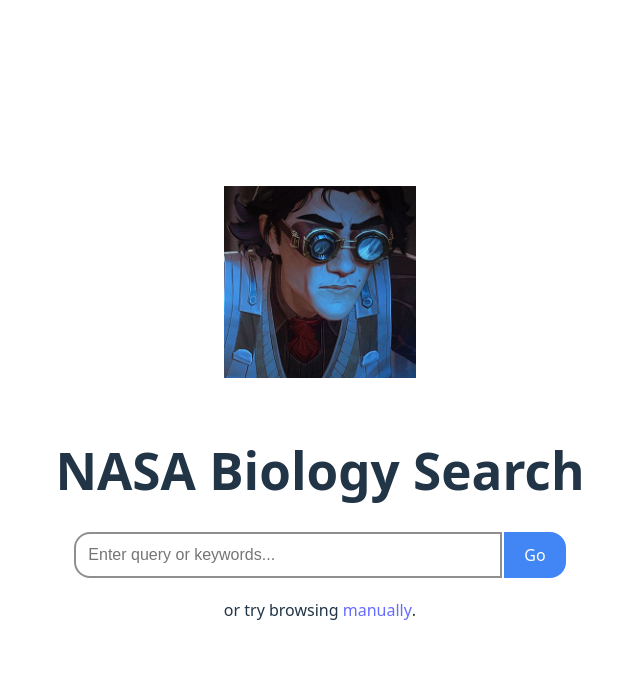
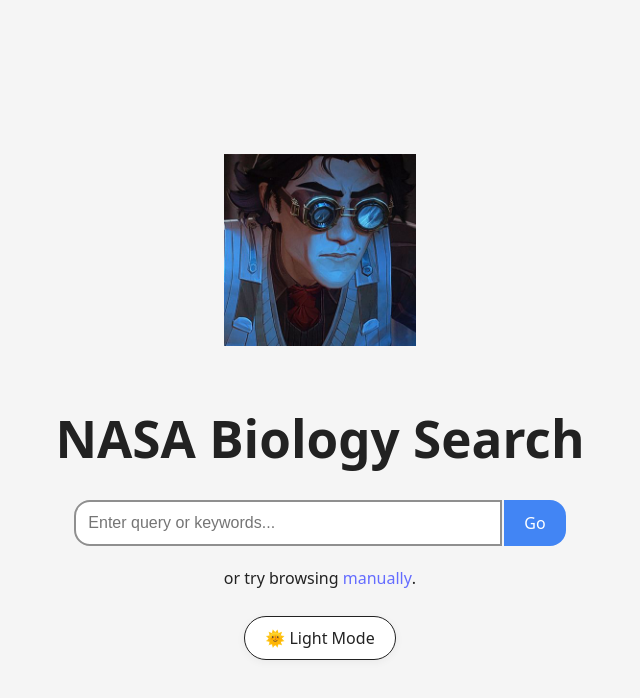
Before and after one commit to yaboi-jepoy/SpaceBiologyEngine, a React (Vite) app in the folder sbe/: page / in a window 1280 px wide. Shown: the top 698 px of the page, without its empty margins (320-960 px from the left). Built offline with nearby package versions, Linux system fonts and the light colour scheme.

Commit message:
added light mode and dark mode button

```diff
--- a/sbe/src/App.jsx
+++ b/sbe/src/App.jsx
@@ -3,6 +3,7 @@
 import SearchBar from './components/searchbar';
 import Sidebar from './components/sidebar';
 import viktorImage from './assets/viktor.jpg'
+import ThemeToggle from './components/themetoggle';
 
 function App() {
   return (
@@ -12,6 +13,7 @@
       <h1>NASA Biology Search</h1>
       <SearchBar />
       <p>or try browsing <a href="">manually</a>.</p>
+      <ThemeToggle />
     </div>
   )
 }
--- /dev/null
+++ b/sbe/src/components/themetoggle.css
@@ -0,0 +1,35 @@
+/* ...existing code... */
+
+.theme-toggle-btn {
+  padding: 10px 20px;
+  border: 1px solid;
+  border-radius: 25px;
+  cursor: pointer;
+  font-size: 1rem;
+  transition: background 0.3s, color 0.3s;
+  margin: 10px;
+}
+
+body.light {
+  background: #f5f5f5;
+  color: #222;
+}
+
+body.dark {
+  background: #222;
+  color: #f5f5f5;
+}
+
+body.light .theme-toggle-btn {
+  background: #fff;
+  color: #222;
+  box-shadow: 0 2px 8px rgba(0,0,0,0.05);
+}
+
+body.dark .theme-toggle-btn {
+  background: #333;
+  color: #f5f5f5;
+  box-shadow: 0 2px 8px rgba(0,0,0,0.2);
+}
+
+/* ...existing code... */
--- /dev/null
+++ b/sbe/src/components/themetoggle.jsx
@@ -0,0 +1,22 @@
+import React, { useState, useEffect } from 'react';
+import './themetoggle.css';
+
+const ThemeToggle = () => {
+  const [theme, setTheme] = useState('light');
+
+  useEffect(() => {
+    document.body.className = theme;
+  }, [theme]);
+
+  const toggleTheme = () => {
+    setTheme(theme === 'light' ? 'dark' : 'light');
+  };
+
+  return (
+    <button className="theme-toggle-btn" onClick={toggleTheme}>
+      {theme === 'light' ? '🌞 Light Mode' : '🌜 Dark Mode'}
+    </button>
+  );
+};
+
+export default ThemeToggle;
```
